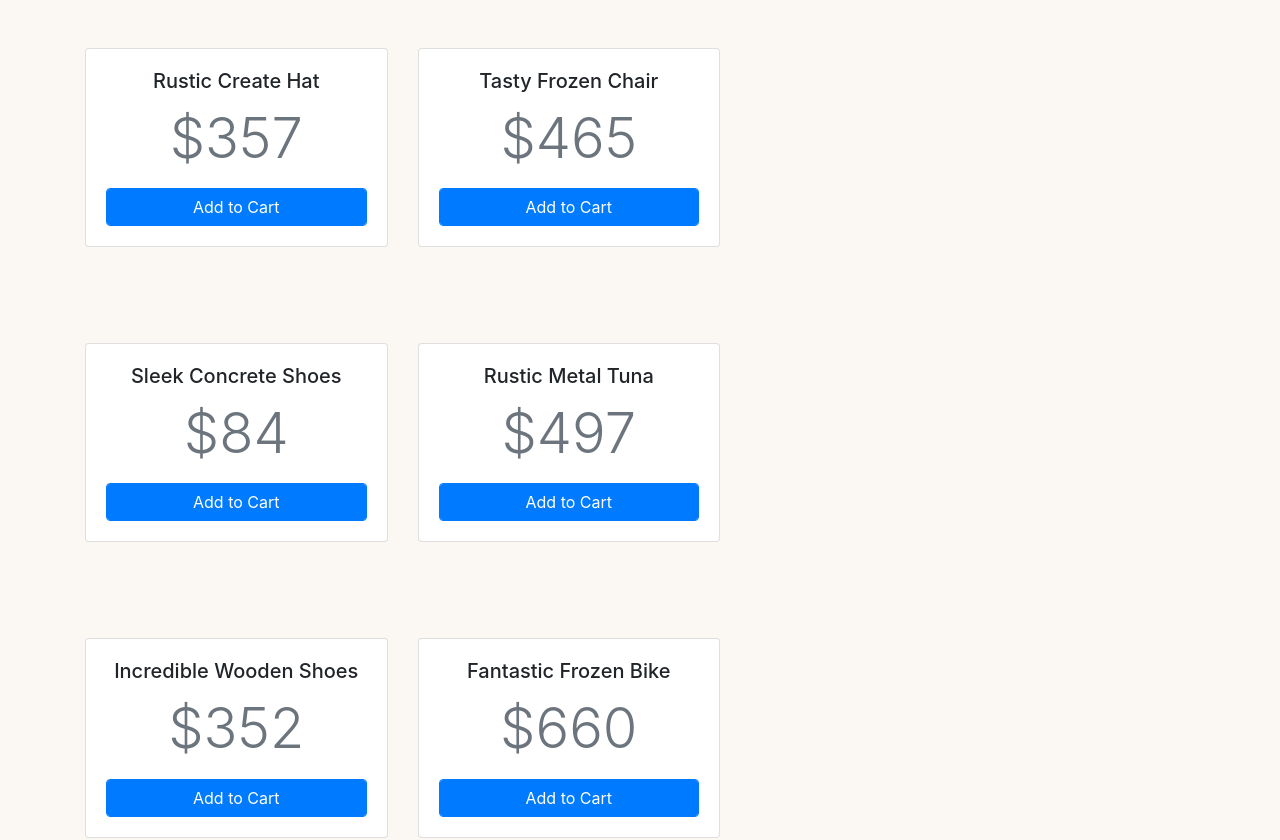
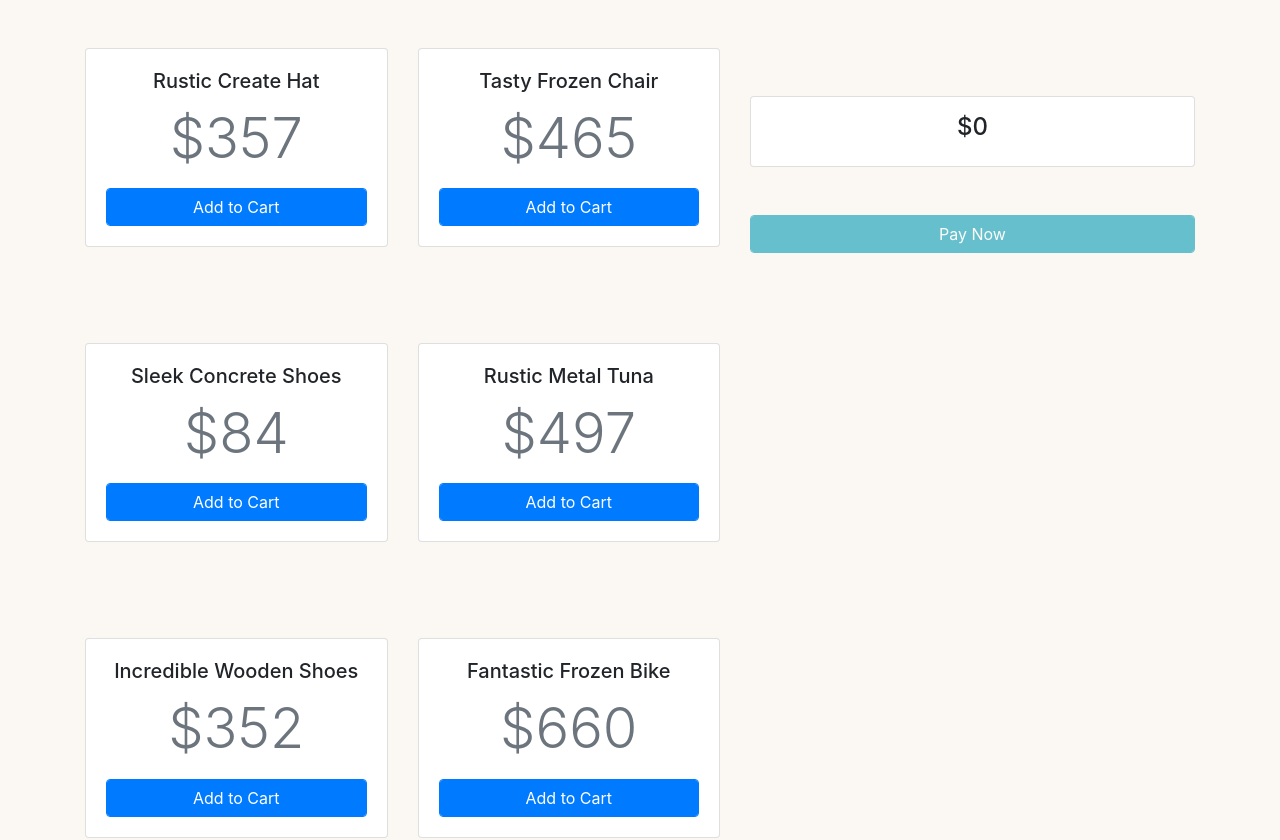
Before and after one commit to kaori-kk/project2-shopping-cart-vue, a Vue app: page / in a window 1280 px wide. Shown: the top 840 px of the page. Built offline with nearby package versions, Linux system fonts and the light colour scheme.

Commit message:
calculating total amount in cart

```diff
--- a/src/App.vue
+++ b/src/App.vue
@@ -9,7 +9,7 @@
         </div>
       </div>
       <div class="col-md-5 my-5">
-        <cart v-on:remove-from-cart="removeFromCart($event)" :items="cart"></cart>
+        <cart v-on:pay="pay()" v-on:remove-from-cart="removeFromCart($event)" :items="cart"></cart>
       </div>
     </div>
   </div>
@@ -45,6 +45,10 @@
     },
     removeFromCart(product){
       this.cart = this.cart.filter(item => item.id !== product.id)
+    },
+    pay(){
+      this.cart = [];
+      alert("Shopping completed!")
     }
   }
 }
--- a/src/components/Cart.vue
+++ b/src/components/Cart.vue
@@ -1,14 +1,25 @@
 <template>
+  <div>
     <ul class="list-group">
       <li class="list-group-item" v-for="item in items" :key="item.id">
         {{item.title}}- ${{item.price}}
         <button @click="$emit('remove-from-cart', item)" class="btn badge badge-danger float-right">remove from cart</button>
       </li>
     </ul>
+    <div class="card p-3 my-5">
+      <h4 class="text-center">${{total}}</h4>
+    </div>
+    <button :disabled="items.length === 0" @click="$emit('pay')" class="btn btn-info form-control">Pay Now</button>
+  </div>
 </template>
 
 <script>
 export default {
-  props: ["items"]
+  props: ["items"],
+  computed: {
+    total(){
+      return this.items.reduce((acc, item) => acc + Number(item.price), 0)
+    }
+  }
 }
 </script>
```
Lines whose indentation alone changed are shown as unchanged.
